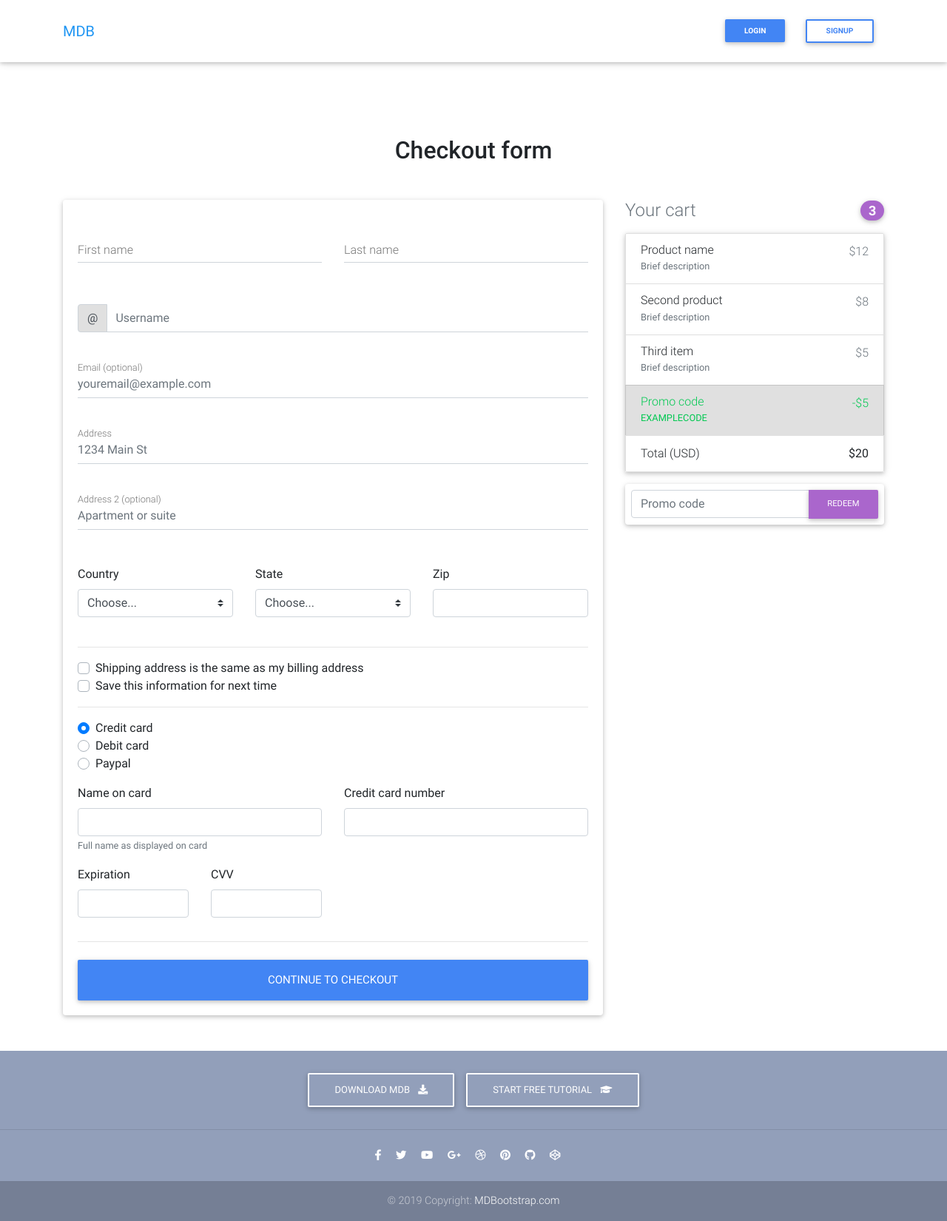
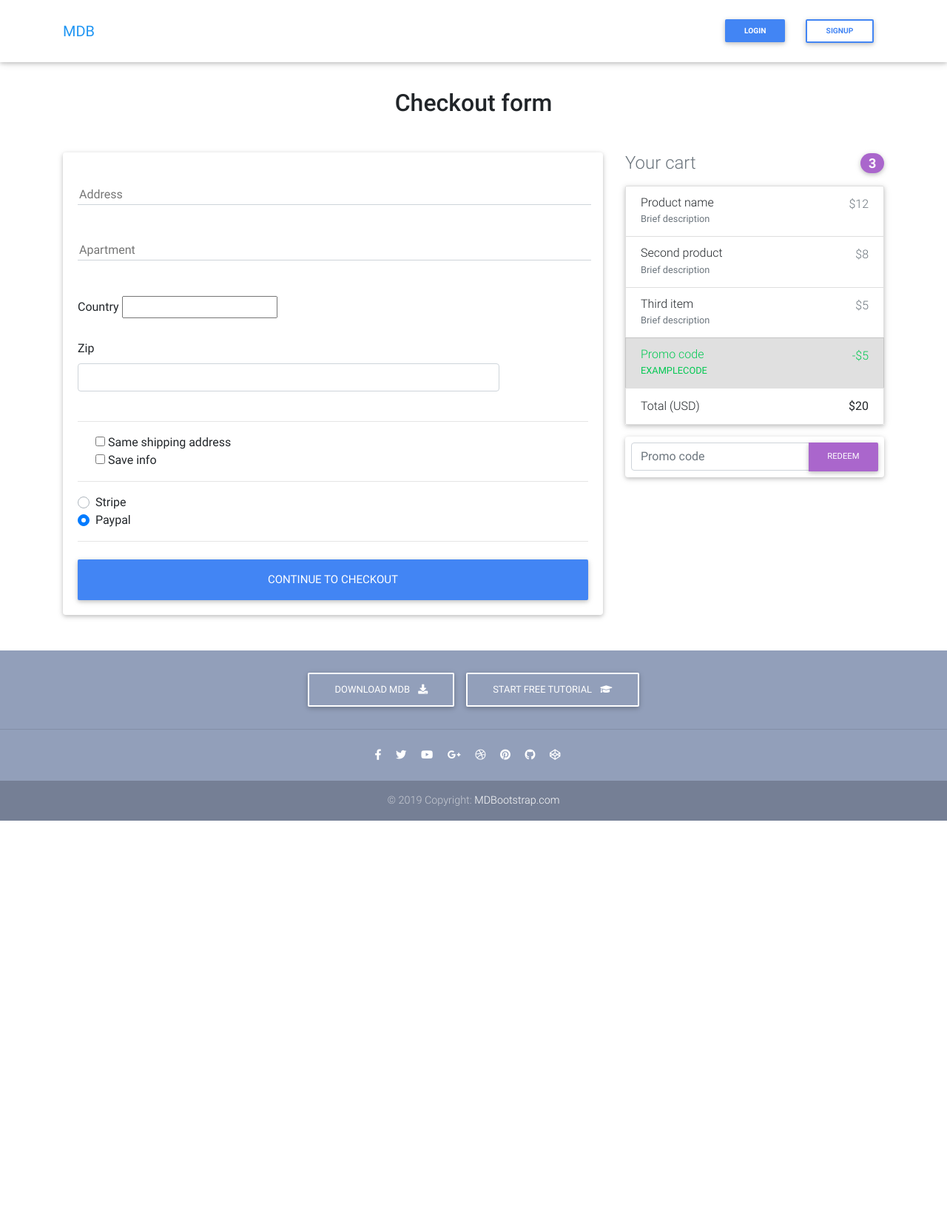
Before and after one commit to Priyanshu-server/djangoEcommerceApp, a Django app: page /checkout/ in a window 1280 px wide. Shown: the whole page at 74% size. After the commit the page ends 1109 px from the top, so only its background shows below. Run offline with Django 3.2, Linux system fonts and the light colour scheme; some libraries are stand-ins or nearby versions.

Commit message:
payment work pending on stripe

```diff
--- /dev/null
+++ b/home/forms.py
@@ -0,0 +1,34 @@
+from django import forms
+from django_countries.fields import CountryField
+from django_countries.widgets import CountrySelectWidget
+
+PAYMENT_CHOICES = (
+    ('S', 'Stripe'),
+    ('P', 'Paypal')
+)
+
+
+class CheckoutForm(forms.Form):
+    street_address = forms.CharField(widget=forms.TextInput(attrs={
+        'placeholder': 'Address',
+        'id': 'address',
+        'class': 'w-100'
+    }))
+    apartment_address = forms.CharField(required=False, widget=forms.TextInput(attrs={
+        'placeholder': 'Apartment',
+        'id': 'address-2',
+        'class': 'w-100'
+    }))
+    country = CountryField(blank_label='(Select country)').formfield(
+        widget=CountrySelectWidget(attrs={
+            'class': 'custom-select d-block w-100',
+            'id': 'country'
+        })
+    )
+    zip = forms.CharField(widget=forms.TextInput(attrs={
+        'class': 'form-control d-block w-100',
+        'id': 'country'
+    }))
+    same_shipping_address = forms.BooleanField(widget=forms.CheckboxInput())
+    save_info = forms.BooleanField(widget=forms.CheckboxInput(), required=False)
+    payment_option = forms.ChoiceField(widget=forms.RadioSelect, choices=PAYMENT_CHOICES)
--- a/home/urls.py
+++ b/home/urls.py
@@ -7,9 +7,10 @@ urlpatterns = [
     path('', views.HomeView.as_view(), name='main_home'),
     path('product/<slug>/', views.ProductDetailView.as_view(), name='product'),
     path('order-summary', views.OrderSummaryView.as_view(), name='order-summary'),
-    path('checkout/', views.checkout, name='checkout'),
+    path('checkout/', views.CheckoutView.as_view(), name='checkout'),
     path('/add-to-cart/<slug>/', views.add_to_cart, name='add-to-cart'),
     path('/remove-from-cart/<slug>/', views.remove_from_cart, name='remove-from-cart'),
     path('/remove-item-from-cart/<slug>/', views.remove_single_item_from_cart,
-         name='remove-single-item-from-cart')
+         name='remove-single-item-from-cart'),
+    path('payment/', views.PaymentView.as_view(), name='payment')
 ]
--- a/home/views.py
+++ b/home/views.py
@@ -1,11 +1,12 @@
 from django.shortcuts import render, get_object_or_404, redirect, reverse
 from django.views.generic import View, TemplateView, CreateView, DeleteView, UpdateView, ListView, DetailView
-from .models import Item, OrderItem, Order
+from .models import Item, OrderItem, Order, BillingAddress
 from django.utils import timezone
 from django.contrib import messages
 from django.core.exceptions import ObjectDoesNotExist
 from django.contrib.auth.decorators import login_required
 from django.contrib.auth.mixins import LoginRequiredMixin
+from .forms import CheckoutForm
 
 
 # Create your views here.
@@ -33,11 +34,51 @@ class OrderSummaryView(LoginRequiredMixin, View):
             return redirect("/")
 
 
-def checkout(request):
-    context = {
-        'Item': Item.objects.all()
-    }
-    return render(request, "checkout-page.html", context)
+class CheckoutView(View):
+    def get(self, *args, **kwargs):
+        form = CheckoutForm()
+        context = {
+            'form': form
+        }
+        return render(self.request, "checkout-page.html", context)
+
+    def post(self, *args, **kwargs):
+        form = CheckoutForm(self.request.POST or None)
+        try:
+            order = Order.objects.get(user=self.request.user, is_ordered=False)
+            if form.is_valid():
+                street_address = form.cleaned_data.get('street_address')
+                apartment_address = form.cleaned_data.get('apartment_address')
+                country = form.cleaned_data.get('country')
+                zip = form.cleaned_data.get('zip')
+                # TODO : add functionality for this
+                # same_shipping_address = form.cleaned_data.get('same_shipping_address')
+                # save_info = form.cleaned_data.get('save_info')
+                # payment_option = form.cleaned_data.get('payment_option')
+
+                billing_address = BillingAddress(
+                    user=self.request.user,
+                    street_address=street_address,
+                    apartment_address=apartment_address,
+                    country=country,
+                    zip=zip,
+                )
+                billing_address.save()
+                order.billing_address = billing_address
+                order.save()
+                # TODO : add a redirect to the payment option
+                return redirect('home:checkout')
+
+            messages.warning(self.request, "Failed Checkout !")
+            return redirect("home:checkout")
+
+        except ObjectDoesNotExist:
+            messages.error(self.request, "You don't have any active order!")
+            return redirect("home:order-summary")
+
+class PaymentView(View):
+    def get(self, *args, **kwargs):
+        return render(self.request,'payment.html')
 
 
 @login_required
--- a/socialCloneYoutube/settings.py
+++ b/socialCloneYoutube/settings.py
@@ -40,7 +40,7 @@ INSTALLED_APPS = [
     'allauth',
     'allauth.account',
     'allauth.socialaccount',
-
+    'django_countries',
     'home',
 
 ]
--- a/templates/checkout-page.html
+++ b/templates/checkout-page.html
@@ -4,7 +4,7 @@
 
 {% block content %}
   <!--Main layout-->
-  <main class="mt-5 pt-4">
+  <main class="pt-2 ">
     <div class="container wow fadeIn">
 
       <!-- Heading -->
@@ -20,75 +20,26 @@
           <div class="card">
 
             <!--Card content-->
-            <form class="card-body">
-
-              <!--Grid row-->
-              <div class="row">
-
-                <!--Grid column-->
-                <div class="col-md-6 mb-2">
-
-                  <!--firstName-->
-                  <div class="md-form ">
-                    <input type="text" id="firstName" class="form-control">
-                    <label for="firstName" class="">First name</label>
-                  </div>
-
-                </div>
-                <!--Grid column-->
-
-                <!--Grid column-->
-                <div class="col-md-6 mb-2">
-
-                  <!--lastName-->
-                  <div class="md-form">
-                    <input type="text" id="lastName" class="form-control">
-                    <label for="lastName" class="">Last name</label>
-                  </div>
-
-                </div>
-                <!--Grid column-->
-
-              </div>
-              <!--Grid row-->
-
-              <!--Username-->
-              <div class="md-form input-group pl-0 mb-5">
-                <div class="input-group-prepend">
-                  <span class="input-group-text" id="basic-addon1">@</span>
-                </div>
-                <input type="text" class="form-control py-0" placeholder="Username" aria-describedby="basic-addon1">
-              </div>
-
-              <!--email-->
-              <div class="md-form mb-5">
-                <input type="text" id="email" class="form-control" placeholder="youremail@example.com">
-                <label for="email" class="">Email (optional)</label>
-              </div>
-
+            <form method = 'POST' class="card-body">
+              {% csrf_token %}
               <!--address-->
               <div class="md-form mb-5">
-                <input type="text" id="address" class="form-control" placeholder="1234 Main St">
-                <label for="address" class="">Address</label>
+                {{ form.street_address }}
               </div>
 
               <!--address-2-->
               <div class="md-form mb-5">
-                <input type="text" id="address-2" class="form-control" placeholder="Apartment or suite">
-                <label for="address-2" class="">Address 2 (optional)</label>
+                {{ form.apartment_address }}
               </div>
 
               <!--Grid row-->
               <div class="row">
 
                 <!--Grid column-->
-                <div class="col-lg-4 col-md-12 mb-4">
+                <div class="col-lg-10 col-md-10 col-sm-12 mb-4">
 
                   <label for="country">Country</label>
-                  <select class="custom-select d-block w-100" id="country" required>
-                    <option value="">Choose...</option>
-                    <option>United States</option>
-                  </select>
+                  {{ form.country }}
                   <div class="invalid-feedback">
                     Please select a valid country.
                   </div>
@@ -97,25 +48,11 @@
                 <!--Grid column-->
 
                 <!--Grid column-->
-                <div class="col-lg-4 col-md-6 mb-4">
-
-                  <label for="state">State</label>
-                  <select class="custom-select d-block w-100" id="state" required>
-                    <option value="">Choose...</option>
-                    <option>California</option>
-                  </select>
-                  <div class="invalid-feedback">
-                    Please provide a valid state.
-                  </div>
-
-                </div>
-                <!--Grid column-->
-
-                <!--Grid column-->
-                <div class="col-lg-4 col-md-6 mb-4">
+                <div class="col-lg-10 col-md-10 col-sm-12 mb-4">
 
                   <label for="zip">Zip</label>
-                  <input type="text" class="form-control" id="zip" placeholder="" required>
+<!--                  <input type="text" class="form-control" id="zip" placeholder="" required>-->
+                      {{ form.zip }}
                   <div class="invalid-feedback">
                     Zip code required.
                   </div>
@@ -129,63 +66,30 @@
               <hr>
 
               <div class="custom-control custom-checkbox">
-                <input type="checkbox" class="custom-control-input" id="same-address">
-                <label class="custom-control-label" for="same-address">Shipping address is the same as my billing address</label>
+<!--             <input type="checkbox" class="custom-control-input" id="same-address">-->
+                {{ form.same_shipping_address }} {{ form.same_shipping_address.label }}
+<!--                <label class="custom-control-label" for="same-address">Shipping address is the same as my billing address</label>-->
               </div>
+
               <div class="custom-control custom-checkbox">
-                <input type="checkbox" class="custom-control-input" id="save-info">
-                <label class="custom-control-label" for="save-info">Save this information for next time</label>
+<!--                <input type="checkbox" class="custom-control-input" id="save-info">-->
+<!--                <label class="custom-control-label" for="save-info">Save this information for next time</label>-->
+                  {{ form.save_info }} {{ form.save_info.label }}
+
               </div>
 
               <hr>
 
               <div class="d-block my-3">
-                <div class="custom-control custom-radio">
-                  <input id="credit" name="paymentMethod" type="radio" class="custom-control-input" checked required>
-                  <label class="custom-control-label" for="credit">Credit card</label>
-                </div>
-                <div class="custom-control custom-radio">
-                  <input id="debit" name="paymentMethod" type="radio" class="custom-control-input" required>
-                  <label class="custom-control-label" for="debit">Debit card</label>
-                </div>
-                <div class="custom-control custom-radio">
-                  <input id="paypal" name="paymentMethod" type="radio" class="custom-control-input" required>
-                  <label class="custom-control-label" for="paypal">Paypal</label>
-                </div>
+                {% for value,name in form.fields.payment_option.choices %}
+                  <div class="custom-control custom-radio">
+                    <input id="{{ name }}" value="{{ value }}" name="payment_option" type="radio" class="custom-control-input" checked required>
+                    <label class="custom-control-label" for="{{ name }}">{{ name }}</label>
+                  </div>
+              {% endfor %}
+
               </div>
-              <div class="row">
-                <div class="col-md-6 mb-3">
-                  <label for="cc-name">Name on card</label>
-                  <input type="text" class="form-control" id="cc-name" placeholder="" required>
-                  <small class="text-muted">Full name as displayed on card</small>
-                  <div class="invalid-feedback">
-                    Name on card is required
-                  </div>
-                </div>
-                <div class="col-md-6 mb-3">
-                  <label for="cc-number">Credit card number</label>
-                  <input type="text" class="form-control" id="cc-number" placeholder="" required>
-                  <div class="invalid-feedback">
-                    Credit card number is required
-                  </div>
-                </div>
-              </div>
-              <div class="row">
-                <div class="col-md-3 mb-3">
-                  <label for="cc-expiration">Expiration</label>
-                  <input type="text" class="form-control" id="cc-expiration" placeholder="" required>
-                  <div class="invalid-feedback">
-                    Expiration date required
-                  </div>
-                </div>
-                <div class="col-md-3 mb-3">
-                  <label for="cc-expiration">CVV</label>
-                  <input type="text" class="form-control" id="cc-cvv" placeholder="" required>
-                  <div class="invalid-feedback">
-                    Security code required
-                  </div>
-                </div>
-              </div>
+
               <hr class="mb-4">
               <button class="btn btn-primary btn-lg btn-block" type="submit">Continue to checkout</button>
 
```
Also changed, not shown: home/models.py (+15 -0 lines), templates/payment.html (added, +104 -0 lines), db.sqlite3, home/migrations/0011_billingaddress.py (added), home/migrations/0012_order_billing_address.py (added).
